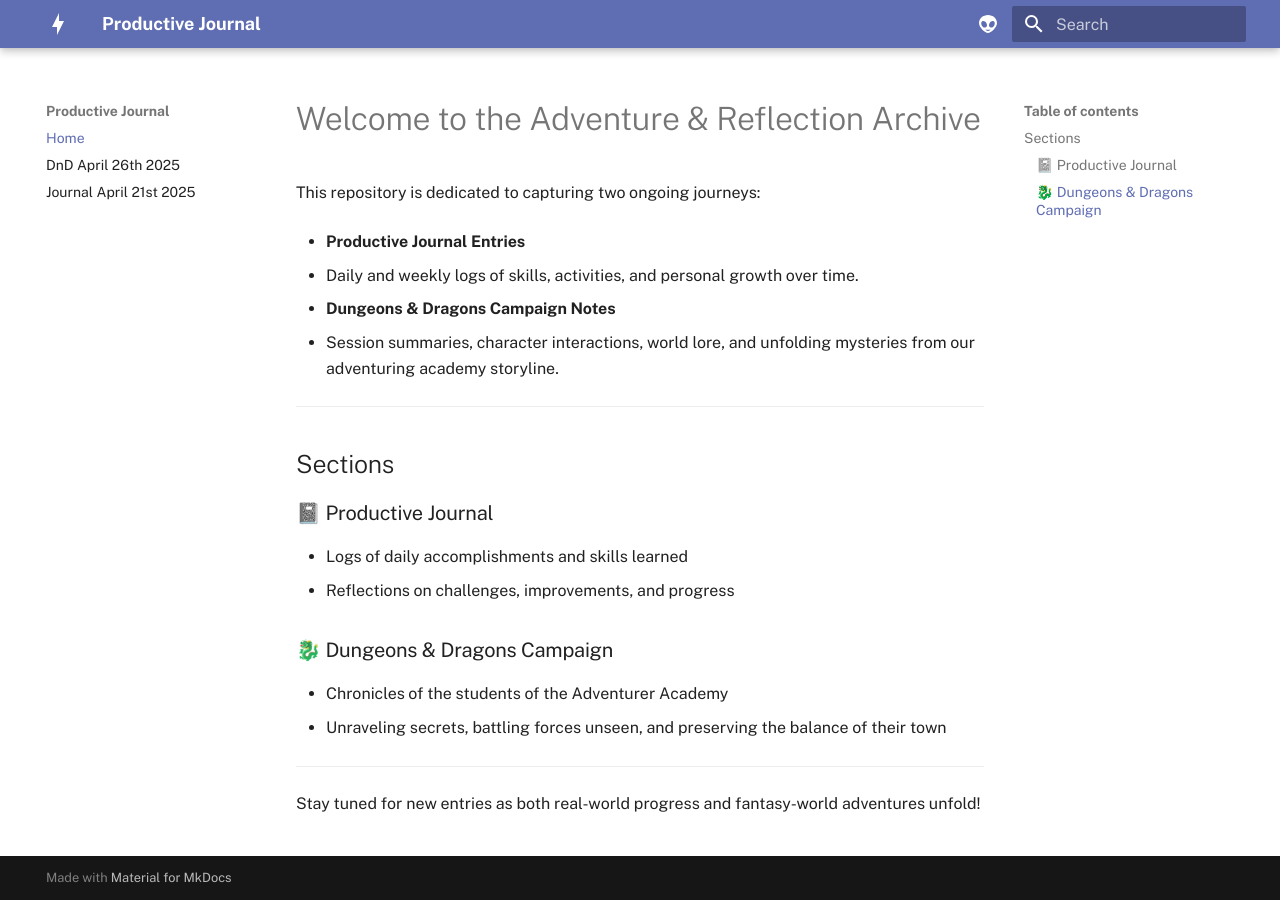
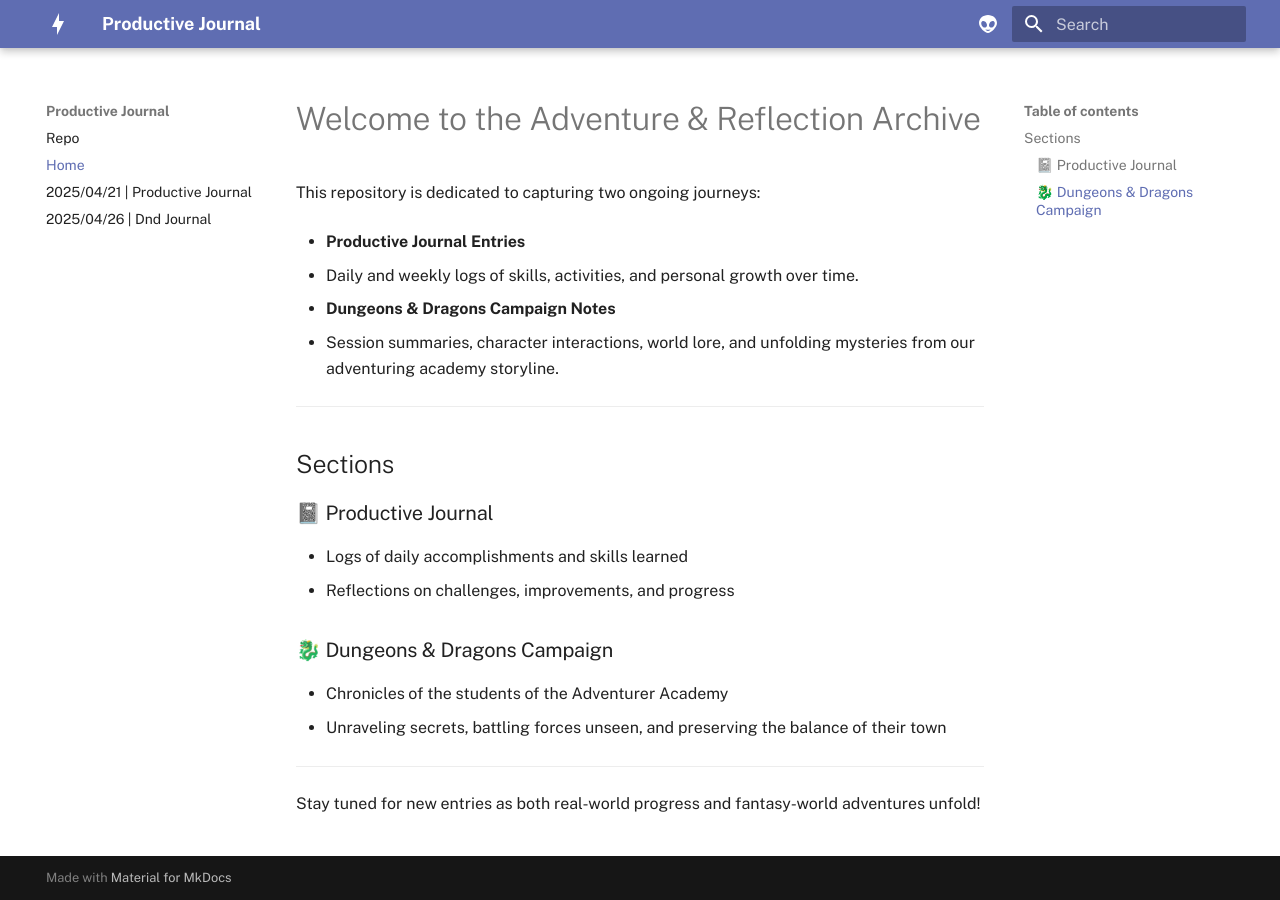
Before and after one commit to scondo-prof/productiveJournal, an MkDocs documentation site: the page built from docs/index.md, in a window 1280 px wide. Built offline with MkDocs 1.6.1 and Material for MkDocs 9.7.7, drawn with Linux system fonts in a browser that asks for light colours.

Commit message:
dev/modified nav

```diff
--- a/mkdocs.yaml
+++ b/mkdocs.yaml
@@ -48,6 +48,7 @@ markdown_extensions:
       custom_checkbox: true
 
 nav:
+  - Repo: https://github.com/scondo-prof/productiveJournal
   - Home: index.md
-  - DnD April 26th 2025: dndJournal/2025/4/26/hermsJournal.md
-  - Journal April 21st 2025: weeklyProductiveJournal/2025/4/21/dailyProgress.md
+  - 2025/04/21 | Productive Journal: weeklyProductiveJournal/2025/4/21/dailyProgress.md
+  - 2025/04/26 | Dnd Journal: dndJournal/2025/4/26/hermsJournal.md
```
